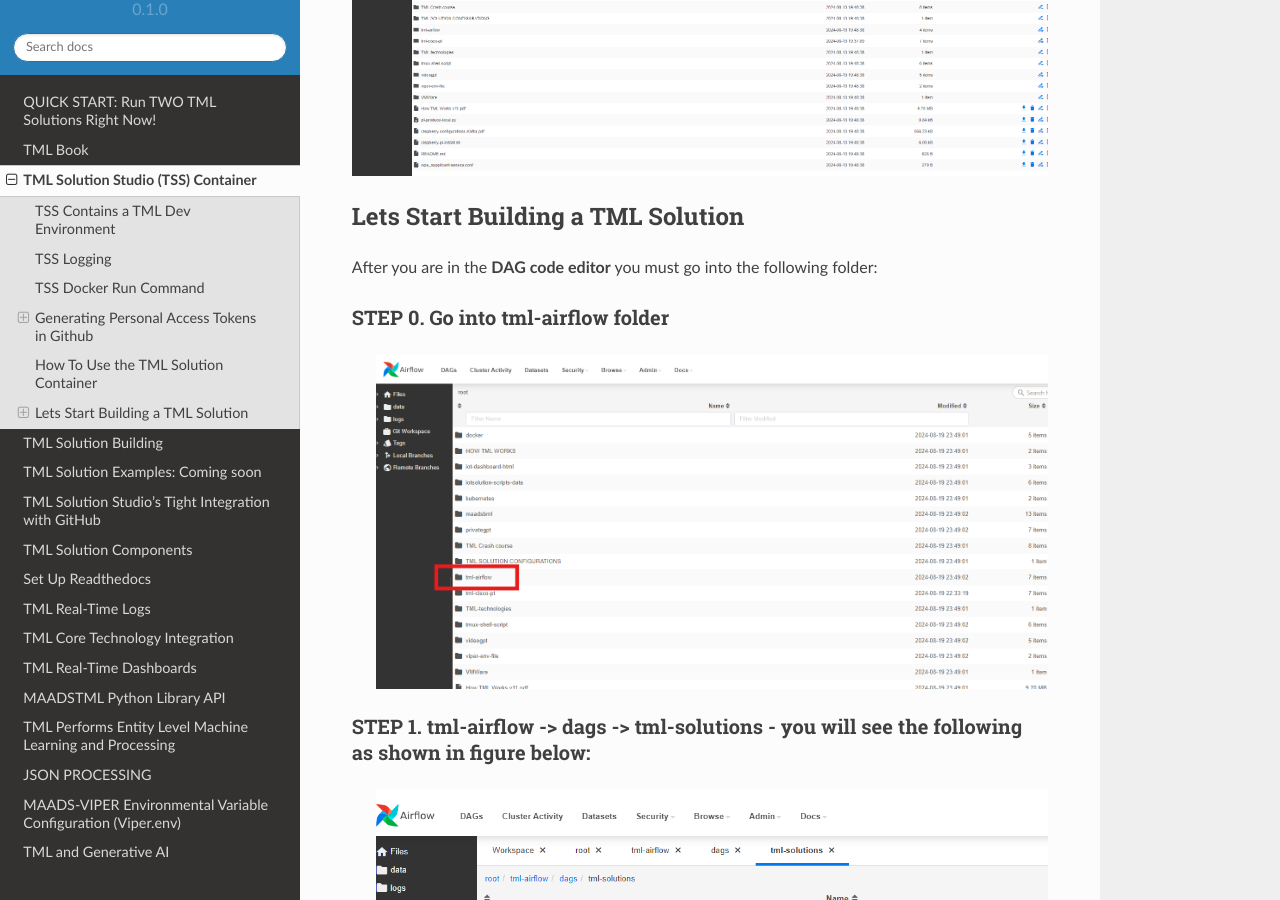
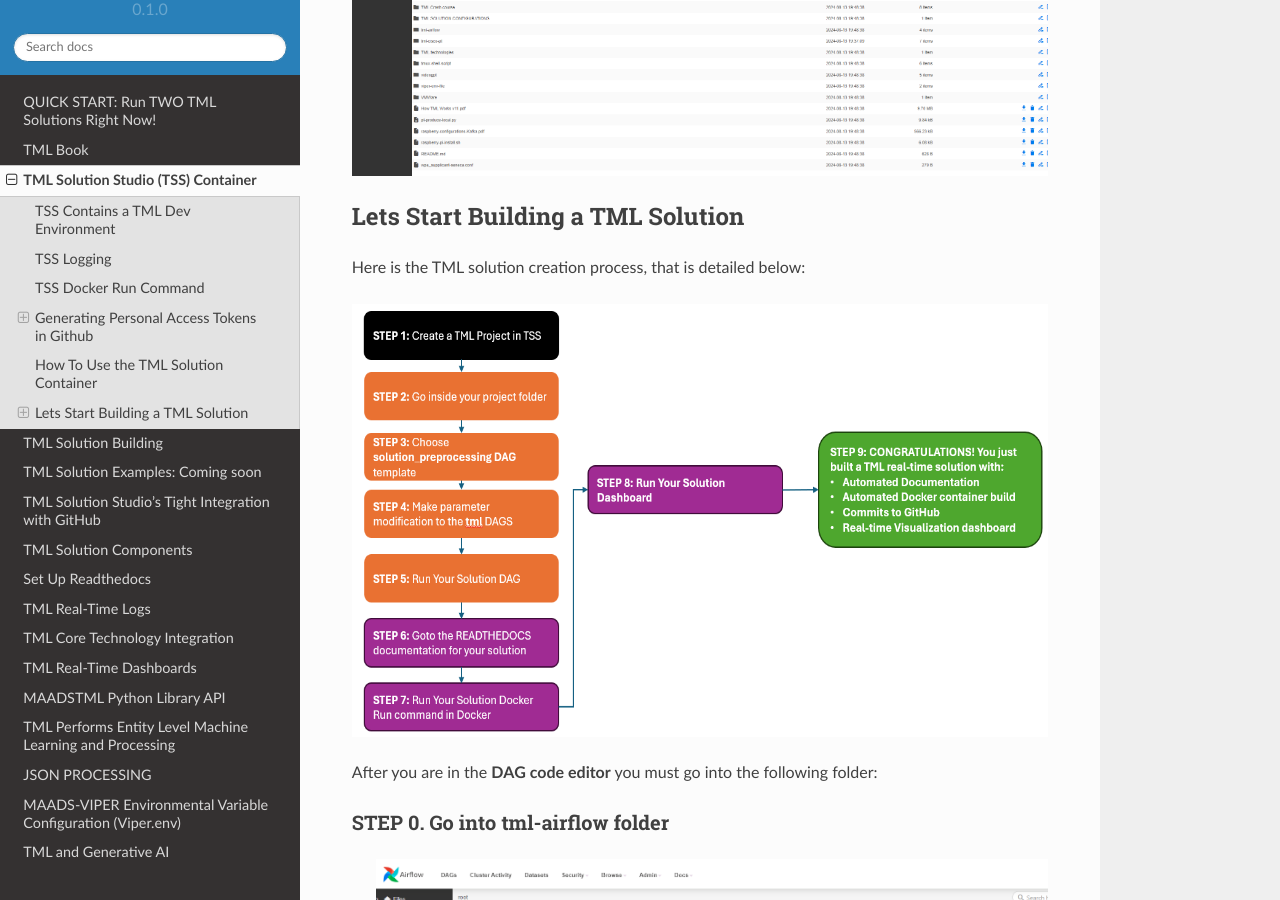
Before and after one commit to smaurice101/readthedocs, a Sphinx documentation site: the page built from docs/source/docker.rst, in a window 1280 px wide and 900 px high, scrolled down 7254 px. Built offline with Sphinx 7.4.7 and the Read the Docs theme 2.0.0, drawn with Linux system fonts in a browser that asks for light colours.

Commit message:
Update docker.rst

```diff
--- a/docs/source/docker.rst
+++ b/docs/source/docker.rst
@@ -236,6 +236,11 @@
 Lets Start Building a TML Solution
 --------------------------------
 
+Here is the TML solution creation process, that is detailed below:
+
+.. figure:: tmlcreateprocess.png
+   :scale: 70%
+
 After you are in the **DAG code editor** you must go into the following folder:
 
 STEP 0. Go into **tml-airflow** folder
```
